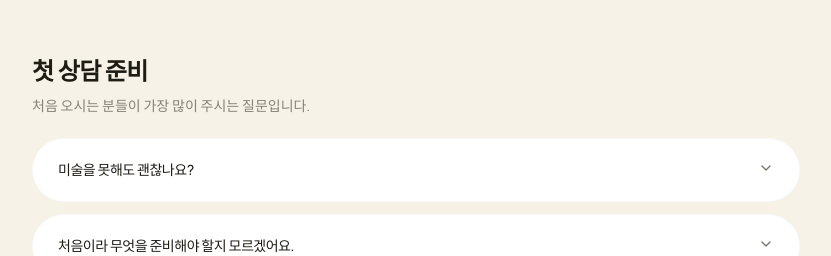
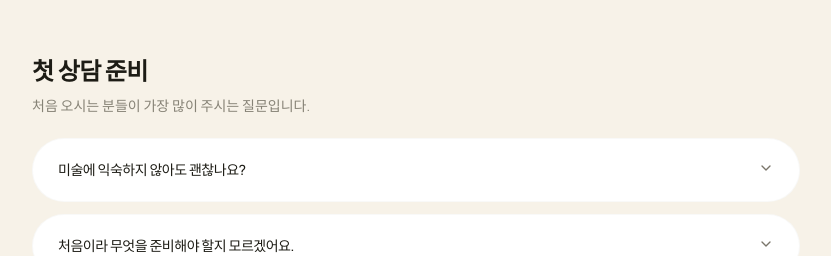
Before and after one commit to act-art-center/actartcenter.com, a Next.js app: page /faq in a window 1280 px wide. Shown: the part 840-1096 px from the top of the page, without its empty margins (224-1055 px from the left). Built offline with nearby package versions, Linux system fonts and the light colour scheme.

Commit message:
fix(home): enlarge program heading and refine FAQ copy

```diff
--- a/src/components/sections/FaqSection.tsx
+++ b/src/components/sections/FaqSection.tsx
@@ -31,7 +31,7 @@ export interface FaqSectionProps {
  * 확인할 수 있으며, 카테고리별 맨 앞 질문 6개를 하이라이트로 선택합니다.
  */
 const HIGHLIGHT_QUESTIONS = [
-  "미술을 못해도 괜찮나요?",
+  "미술에 익숙하지 않아도 괜찮나요?",
   "첫 상담은 무료라고 들었는데 무엇을 하나요?",
   "몇 회기 정도 받아야 효과가 있나요?",
   "상담 비용은 얼마인가요?",
--- a/src/components/sections/ServicesSection.tsx
+++ b/src/components/sections/ServicesSection.tsx
@@ -66,7 +66,7 @@ export function ServicesSection() {
         {/* Row 1: 오픈스튜디오 및 검사·상담 — 데스크톱 좌우 2열 */}
         <div className="mt-12 lg:mt-16">
           <div className="flex flex-col items-end gap-2 mb-5 lg:flex-row lg:items-baseline lg:justify-between">
-            <h3 className="w-full min-w-0 flex-1 whitespace-nowrap text-night text-[clamp(11.25px,3.75vw,14px)] font-semibold leading-snug tracking-tight sm:text-base lg:text-[clamp(1.125rem,1.65vw,1.5rem)]">
+            <h3 className="w-full min-w-0 flex-1 text-night text-lg font-semibold leading-snug tracking-tight sm:text-xl lg:text-2xl">
               오픈스튜디오 원데이 클래스 / 그림검사 / TCI 기질·성격검사
             </h3>
             <Link
--- a/src/lib/constants.ts
+++ b/src/lib/constants.ts
@@ -398,7 +398,7 @@ export const FAQ_ITEMS: ReadonlyArray<{
   // ── 첫 상담 준비 ────────────────────────────────────────────────
   {
     category: "first-visit",
-    question: "미술을 못해도 괜찮나요?",
+    question: "미술에 익숙하지 않아도 괜찮나요?",
     answer:
       "네, 전혀 문제없습니다. 미술치료는 작품의 완성도가 아닌 창작 과정에서의 심리적 경험을 중시합니다. 그림 실력이나 재료 사용 경험과 관계없이 누구나 참여할 수 있으며, 치료사가 편안한 속도로 안내해 드립니다.",
   },
```
